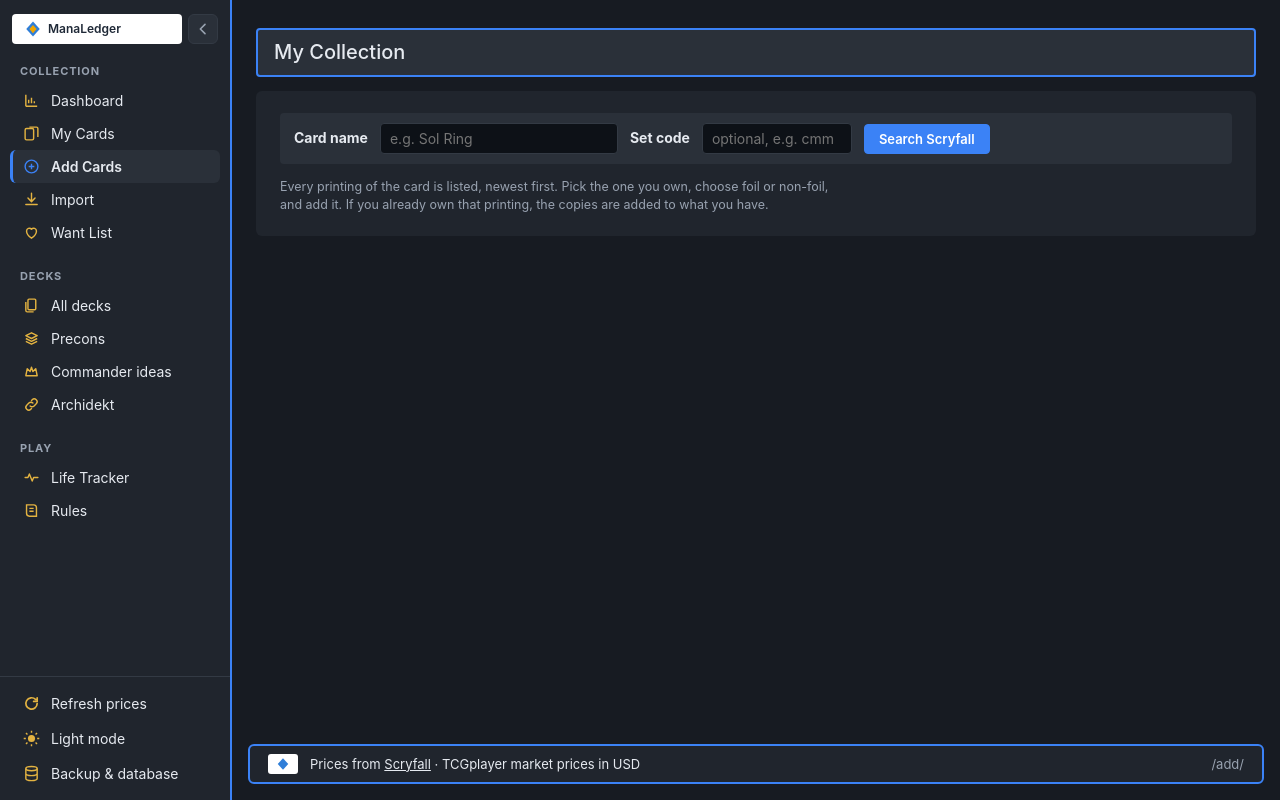
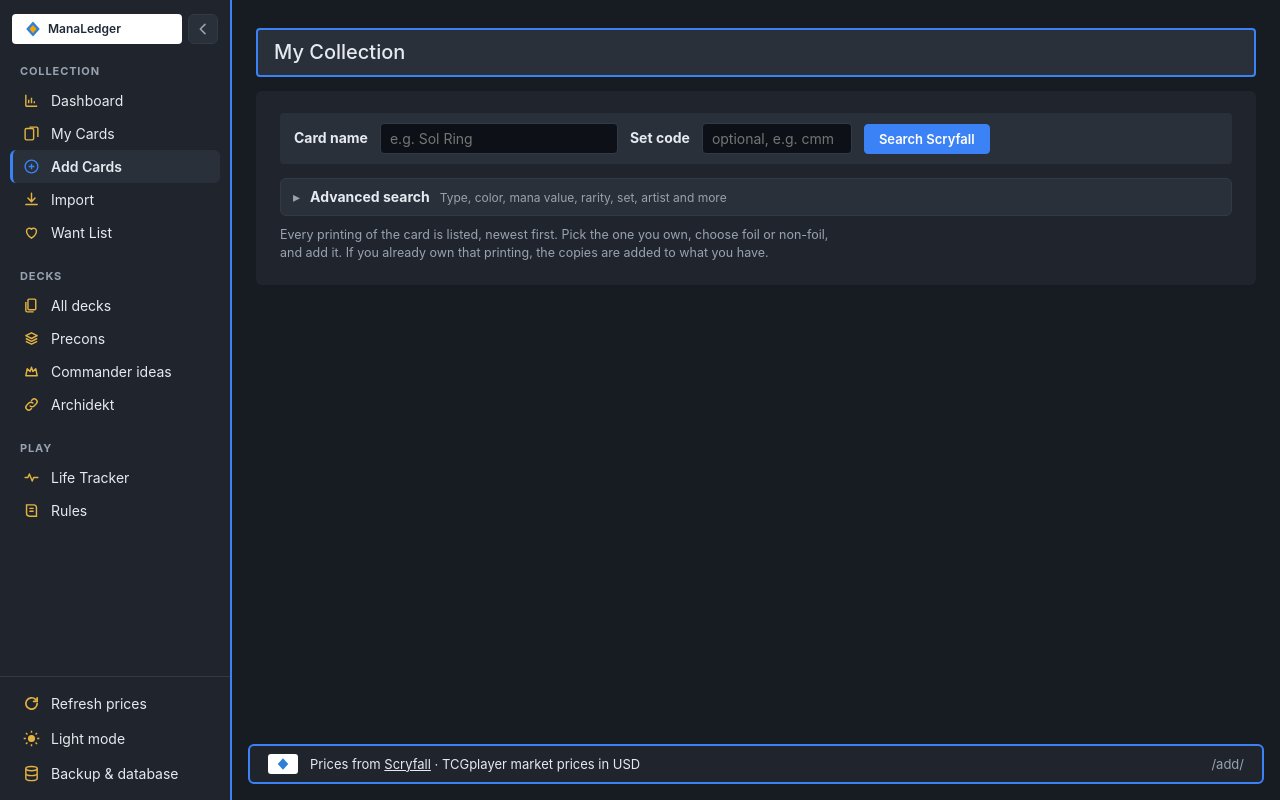
Before and after one commit to skyetown1124/manaledger, a Django app: page /add/ in a window 1280 px wide. Run offline with Django 5.2, Linux system fonts and the light colour scheme; data that the repository does not hold is empty.

Commit message:
Advanced search on the deck library and Add Cards; folds away, shows active filter count
Co-Authored-By: Claude Opus 5.5 <noreply@anthropic.com>
Claude-Session: https://claude.ai/code/session_011e1r7URpgnduaue8ZVqLg4

```diff
--- a/collection/static/collection/style.css
+++ b/collection/static/collection/style.css
@@ -1164,3 +1164,10 @@ body.selecting-decks .ad-cover { cursor: pointer; }
 .pill-check > span { display: inline-flex; align-items: center; gap: 4px; padding: 4px 10px; border: 1px solid var(--line); border-radius: 999px; font-size: 13px; background: var(--panel); user-select: none; }
 .pill-check input:checked + span { background: color-mix(in srgb, var(--accent) 22%, var(--panel)); border-color: var(--accent); color: var(--text); font-weight: 600; }
 .pill-check input:focus-visible + span { outline: 2px solid var(--accent); outline-offset: 2px; }
+.adv-search > summary { list-style: none; }
+.adv-search > summary::-webkit-details-marker { display: none; }
+.adv-caret { display: inline-block; transition: transform .15s; color: var(--muted); }
+.adv-search[open] .adv-caret { transform: rotate(90deg); }
+.adv-on { font-size: 12px; font-weight: 600; padding: 1px 8px; border-radius: 999px; background: color-mix(in srgb, var(--accent) 22%, transparent); color: var(--text); }
+.adv-search[open] .adv-hint { display: none; }
+@media (prefers-reduced-motion: reduce) { .adv-caret { transition: none; } }
--- a/collection/templates/collection/_advanced_search.html
+++ b/collection/templates/collection/_advanced_search.html
@@ -1,26 +1,31 @@
-{# Advanced search: plain form fields instead of typed filters. Fields belong to the search form above (form="card-search"). #}
-<details class="adv-search" id="advanced-search" {% if adv_active %}open{% endif %}>
-  <summary><strong>Advanced search</strong> <span class="muted small">Search by type, color, mana value, rarity, set, artist and more</span></summary>
+{# Advanced search: plain form fields instead of typed filters. Fields belong to the search form above (form="{{ form_id }}"). #}
+<details class="adv-search" id="advanced-search-{{ form_id }}" data-remember="adv-open-{{ scope }}">
+  <summary>
+    <span class="adv-caret" aria-hidden="true">▸</span>
+    <strong>Advanced search</strong>
+    {% if adv_count %}<span class="adv-on">{{ adv_count }} filter{{ adv_count|pluralize }} on</span>{% endif %}
+    <span class="muted small adv-hint">Type, color, mana value, rarity, set, artist and more</span>
+  </summary>
   <div class="adv-grid">
     <label class="adv-field"><span>Card name</span>
-      <input type="text" name="adv_name" value="{{ adv.v.adv_name }}" form="card-search" placeholder="e.g. Sol Ring"></label>
+      <input type="text" name="adv_name" value="{{ adv.v.adv_name }}" form="{{ form_id }}" placeholder="e.g. Sol Ring"></label>
     <label class="adv-field"><span>Rules text contains</span>
-      <input type="text" name="adv_text" value="{{ adv.v.adv_text }}" form="card-search" placeholder="e.g. draw a card"></label>
+      <input type="text" name="adv_text" value="{{ adv.v.adv_text }}" form="{{ form_id }}" placeholder="e.g. draw a card"></label>
 
     <fieldset class="adv-field adv-wide"><legend>Card type</legend>
       <div class="adv-checks">
-        {% for t in adv.types %}<label class="pill-check"><input type="checkbox" name="adv_type" value="{{ t }}" form="card-search" {% if t in adv.lists.adv_type %}checked{% endif %}><span>{{ t }}</span></label>{% endfor %}
+        {% for t in adv.types %}<label class="pill-check"><input type="checkbox" name="adv_type" value="{{ t }}" form="{{ form_id }}" {% if t in adv.lists.adv_type %}checked{% endif %}><span>{{ t }}</span></label>{% endfor %}
       </div>
-      <input type="text" name="adv_subtype" value="{{ adv.v.adv_subtype }}" form="card-search" placeholder="Subtype, e.g. Elf, Equipment, Saga" aria-label="Subtype">
+      <input type="text" name="adv_subtype" value="{{ adv.v.adv_subtype }}" form="{{ form_id }}" placeholder="Subtype, e.g. Elf, Equipment, Saga" aria-label="Subtype">
     </fieldset>
 
     <fieldset class="adv-field"><legend>Colors</legend>
       <div class="adv-checks">
-        {% for code, name in adv.colors %}<label class="pill-check" title="{{ name }}"><input type="checkbox" name="adv_color" value="{{ code }}" form="card-search" {% if code in adv.lists.adv_color %}checked{% endif %}><span><span class="ms ms-{{ code }}">{{ code }}</span> {{ name }}</span></label>{% endfor %}
-        <label class="pill-check"><input type="checkbox" name="adv_color" value="C" form="card-search" {% if "C" in adv.lists.adv_color %}checked{% endif %}><span>Colorless</span></label>
-        <label class="pill-check"><input type="checkbox" name="adv_color" value="M" form="card-search" {% if "M" in adv.lists.adv_color %}checked{% endif %}><span>Multicolor</span></label>
+        {% for code, name in adv.colors %}<label class="pill-check" title="{{ name }}"><input type="checkbox" name="adv_color" value="{{ code }}" form="{{ form_id }}" {% if code in adv.lists.adv_color %}checked{% endif %}><span><span class="ms ms-{{ code }}">{{ code }}</span> {{ name }}</span></label>{% endfor %}
+        <label class="pill-check"><input type="checkbox" name="adv_color" value="C" form="{{ form_id }}" {% if "C" in adv.lists.adv_color %}checked{% endif %}><span>Colorless</span></label>
+        <label class="pill-check"><input type="checkbox" name="adv_color" value="M" form="{{ form_id }}" {% if "M" in adv.lists.adv_color %}checked{% endif %}><span>Multicolor</span></label>
       </div>
-      <select name="adv_colormode" form="card-search" aria-label="How to match colors">
+      <select name="adv_colormode" form="{{ form_id }}" aria-label="How to match colors">
         <option value="" {% if not adv.v.adv_colormode %}selected{% endif %}>Including these colors (maybe more)</option>
         <option value="exact" {% if adv.v.adv_colormode == "exact" %}selected{% endif %}>Exactly these colors</option>
         <option value="atmost" {% if adv.v.adv_colormode == "atmost" %}selected{% endif %}>Only these colors (or fewer)</option>
@@ -29,16 +34,16 @@
 
     <fieldset class="adv-field"><legend>Fits a Commander deck of colors</legend>
       <div class="adv-checks">
-        {% for code, name in adv.colors %}<label class="pill-check" title="{{ name }}"><input type="checkbox" name="adv_identity" value="{{ code }}" form="card-search" {% if code in adv.lists.adv_identity %}checked{% endif %}><span><span class="ms ms-{{ code }}">{{ code }}</span></span></label>{% endfor %}
-        <label class="pill-check"><input type="checkbox" name="adv_identity" value="C" form="card-search" {% if "C" in adv.lists.adv_identity %}checked{% endif %}><span>Colorless only</span></label>
+        {% for code, name in adv.colors %}<label class="pill-check" title="{{ name }}"><input type="checkbox" name="adv_identity" value="{{ code }}" form="{{ form_id }}" {% if code in adv.lists.adv_identity %}checked{% endif %}><span><span class="ms ms-{{ code }}">{{ code }}</span></span></label>{% endfor %}
+        <label class="pill-check"><input type="checkbox" name="adv_identity" value="C" form="{{ form_id }}" {% if "C" in adv.lists.adv_identity %}checked{% endif %}><span>Colorless only</span></label>
       </div>
       <span class="small muted">Cards whose color identity fits inside the colors you tick.</span>
     </fieldset>
 
     <div class="adv-field"><span>Mana value</span>
       <div class="adv-inline">
-        <input type="number" name="adv_mv" min="0" max="20" value="{{ adv.v.adv_mv }}" form="card-search" aria-label="Mana value" class="qty">
-        <select name="adv_mvop" form="card-search" aria-label="Mana value comparison">
+        <input type="number" name="adv_mv" min="0" max="20" value="{{ adv.v.adv_mv }}" form="{{ form_id }}" aria-label="Mana value" class="qty">
+        <select name="adv_mvop" form="{{ form_id }}" aria-label="Mana value comparison">
           {% for code, label in adv.mvops %}<option value="{{ code }}" {% if adv.v.adv_mvop == code %}selected{% endif %}>{{ label }}</option>{% endfor %}
         </select>
       </div>
@@ -46,28 +51,32 @@
 
     <fieldset class="adv-field"><legend>Rarity</legend>
       <div class="adv-checks">
-        {% for r in adv.rarities %}<label class="pill-check"><input type="checkbox" name="adv_rarity" value="{{ r }}" form="card-search" {% if r in adv.lists.adv_rarity %}checked{% endif %}><span>{{ r|capfirst }}</span></label>{% endfor %}
+        {% for r in adv.rarities %}<label class="pill-check"><input type="checkbox" name="adv_rarity" value="{{ r }}" form="{{ form_id }}" {% if r in adv.lists.adv_rarity %}checked{% endif %}><span>{{ r|capfirst }}</span></label>{% endfor %}
       </div>
     </fieldset>
 
     <label class="adv-field"><span>Set</span>
-      <select name="adv_set" form="card-search">
+      {% if scope == "scryfall" %}
+        <input type="text" name="adv_set" value="{{ adv.v.adv_set }}" form="{{ form_id }}" placeholder="Set code, e.g. cmm" maxlength="6">
+      {% else %}
+      <select name="adv_set" form="{{ form_id }}">
         <option value="">Any set</option>
         {% for code, name in adv.sets %}<option value="{{ code }}" {% if adv.v.adv_set == code %}selected{% endif %}>{{ name }} ({{ code|upper }})</option>{% endfor %}
-      </select></label>
+      </select>
+      {% endif %}</label>
 
     <label class="adv-field"><span>Artist</span>
-      <input type="text" name="adv_artist" value="{{ adv.v.adv_artist }}" form="card-search" list="artist-list" placeholder="Any artist">
+      <input type="text" name="adv_artist" value="{{ adv.v.adv_artist }}" form="{{ form_id }}" list="artist-list" placeholder="Any artist">
       <datalist id="artist-list">{% for a in adv.artists %}<option value="{{ a }}">{% endfor %}</datalist></label>
 
     <label class="adv-field"><span>Legal in</span>
-      <select name="adv_format" form="card-search">
+      <select name="adv_format" form="{{ form_id }}">
         <option value="">Any format</option>
         {% for f in adv.formats %}<option value="{{ f }}" {% if adv.v.adv_format == f %}selected{% endif %}>{{ f|capfirst }}</option>{% endfor %}
       </select></label>
 
     <label class="adv-field"><span>Finish</span>
-      <select name="adv_finish" form="card-search">
+      <select name="adv_finish" form="{{ form_id }}">
         <option value="">Any finish</option>
         <option value="nonfoil" {% if adv.v.adv_finish == "nonfoil" %}selected{% endif %}>Non-foil</option>
         <option value="foil" {% if adv.v.adv_finish == "foil" %}selected{% endif %}>Foil</option>
@@ -76,14 +85,26 @@
 
     <fieldset class="adv-field"><legend>Only cards that</legend>
       <div class="adv-checks">
-        <label class="pill-check"><input type="checkbox" name="adv_is" value="commander" form="card-search" {% if "commander" in adv.lists.adv_is %}checked{% endif %}><span>Can be a commander</span></label>
-        <label class="pill-check"><input type="checkbox" name="adv_is" value="signed" form="card-search" {% if "signed" in adv.lists.adv_is %}checked{% endif %}><span>Are signed</span></label>
+        <label class="pill-check"><input type="checkbox" name="adv_is" value="commander" form="{{ form_id }}" {% if "commander" in adv.lists.adv_is %}checked{% endif %}><span>Can be a commander</span></label>
+        {% if scope != "scryfall" %}        <label class="pill-check"><input type="checkbox" name="adv_is" value="signed" form="{{ form_id }}" {% if "signed" in adv.lists.adv_is %}checked{% endif %}><span>Are signed</span></label>{% endif %}
       </div>
     </fieldset>
   </div>
   <div class="row-actions">
-    <button type="submit" class="btn primary" form="card-search">Search</button>
-    <a class="btn ghost" href="{% url 'collection:cards' %}">Clear all</a>
-    <span class="small muted">Every field you fill in narrows the results.</span>
+    <button type="submit" class="btn primary" form="{{ form_id }}">Search</button>
+    <a class="btn ghost" href="{{ clear_url }}">Clear all</a>
+    <button type="button" class="link-btn" data-adv-close>Hide advanced search</button>
+    <span class="small muted">Every field you fill in narrows the results.{% if scope == "scryfall" %} Searches every Magic card on Scryfall.{% endif %}</span>
   </div>
 </details>
+<script>
+  (function () {
+    var box = document.getElementById("advanced-search-{{ form_id }}");
+    if (!box) return;
+    var key = box.dataset.remember;
+    try { if (localStorage.getItem(key) === "1") box.open = true; } catch (e) {}
+    box.addEventListener("toggle", function () { try { localStorage.setItem(key, box.open ? "1" : "0"); } catch (e) {} });
+    var close = box.querySelector("[data-adv-close]");
+    if (close) close.addEventListener("click", function () { box.open = false; box.querySelector("summary").focus(); });
+  })();
+</script>
--- a/collection/templates/collection/add.html
+++ b/collection/templates/collection/add.html
@@ -4,14 +4,15 @@
 
 {% block content %}
 <section class="panel">
-  <form class="section-head filters" method="get" autocomplete="off">
+  <form class="section-head filters" method="get" autocomplete="off" id="add-search">
     <label for="card-name">Card name</label>
-    <input type="search" id="card-name" name="q" value="{{ q }}" placeholder="e.g. Sol Ring" list="name-suggestions" data-autocomplete="{% url 'collection:autocomplete' %}" required>
+    <input type="search" id="card-name" name="q" value="{{ q }}" placeholder="e.g. Sol Ring" list="name-suggestions" data-autocomplete="{% url 'collection:autocomplete' %}">
     <datalist id="name-suggestions"></datalist>
     <label for="card-set">Set code</label>
     <input type="text" id="card-set" name="set" value="{{ set_code }}" placeholder="optional, e.g. cmm" class="short">
     <button type="submit" class="btn primary">Search Scryfall</button>
   </form>
+  {% url 'collection:add' as clear_url %}{% include "collection/_advanced_search.html" with form_id="add-search" scope="scryfall" clear_url=clear_url %}
   <p class="note">Every printing of the card is listed, newest first. Pick the one you own, choose foil or non-foil, and add it. If you already own that printing, the copies are added to what you have.</p>
 
   {% if error %}
--- a/collection/templates/collection/cards.html
+++ b/collection/templates/collection/cards.html
@@ -31,7 +31,7 @@
     <a class="btn small ghost" href="{% url 'collection:cards_export' %}" title="Download your whole collection as a spreadsheet (CSV)">Export CSV</a>
   </form>
 
-  {% include "collection/_advanced_search.html" %}
+  {% url 'collection:cards' as clear_url %}{% include "collection/_advanced_search.html" with form_id="card-search" scope="collection" clear_url=clear_url %}
   {% include "collection/_search_help.html" %}
 
   {% if search.descriptions %}
@@ -46,7 +46,7 @@
   {% endif %}
 
   {% if rows %}
-    <p class="note">Change a quantity, what you paid, the condition, language, where the copies are kept or whether they're signed, then press Save. Search <code>a:"Rebecca Guay"</code> for an artist's cards, or <code>is:signed</code> for your signed cards. Set a quantity to 0 to remove the card.</p>
+    <p class="note">Change a quantity, what you paid, the condition, language, where the copies are kept or whether they're signed, then press Save. Click an artist's name to see all their cards, or use Advanced search for signed cards, sets, rarities and more. Set a quantity to 0 to remove the card.</p>
     <datalist id="location-list">{% for l in locations %}<option value="{{ l }}">{% endfor %}</datalist>
     <div class="table-wrap">
       <table class="data cards-table">
--- a/collection/templates/collection/deck.html
+++ b/collection/templates/collection/deck.html
@@ -299,7 +299,7 @@
         <label class="seg-opt"><input type="radio" name="src" value="all" {% if source == "all" %}checked{% endif %}> All cards (add to collection)</label>
       </div>
       <label class="sr" for="lib-q">Search {% if source == "all" %}all Magic cards{% else %}your library{% endif %}</label>
-      <input type="search" id="lib-q" name="q" value="{{ q }}" placeholder='Type a card name, or e.g. o:"draw a card" mv<=3' autocomplete="off">
+      <input type="search" id="lib-q" name="q" value="{{ q }}" placeholder="Card name, type or rules text" autocomplete="off">
       <button type="submit" class="btn primary">Search</button>
       {% if can_fit %}
         {# The hidden 0 comes first so a ticked box (sent after it) wins. #}
@@ -310,6 +310,7 @@
         </label>
       {% endif %}
     </form>
+    {% url 'collection:deck' deck.pk as clear_url %}{% include "collection/_advanced_search.html" with form_id="library-search" scope="library" clear_url=clear_url %}
     {% include "collection/_search_help.html" %}
     <div id="library-results" aria-live="polite">
       {% include "collection/_library_results.html" %}
--- a/collection/views.py
+++ b/collection/views.py
@@ -162,7 +162,7 @@ def cards(request):
     return render(request, "collection/cards.html", {
         "active_tab": "cards", "rows": rows, "q": q, "sort": sort, "total": total,
         "locations": locations, "loc": loc, "conditions": CollectionItem.CONDITION_CHOICES,
-        "adv": _advanced_form(request.GET), "adv_active": bool(adv),
+        "adv": _advanced_form(request.GET), "adv_active": bool(adv), "adv_count": len(adv.descriptions) if adv else 0,
         "languages": CollectionItem.LANGUAGE_CHOICES,
         "copies": sum(r["item"].quantity for r in rows),
         "search": found, "show_text": bool(found.highlight),
@@ -252,13 +252,17 @@ def item_delete(request, pk):
 def add_cards(request):
     q = request.GET.get("q", "").strip()
     set_code = request.GET.get("set", "").strip().lower()
+    adv = search.has_advanced(request.GET)
     results, error = [], None
-    if q:
+    if q or adv:
         try:
             extra = f" set:{set_code}" if set_code else ""
-            results = scryfall.search(f'!"{q}"{extra}')  # exact name first
+            if adv:
+                extra += " " + search.to_scryfall(request.GET)
+            results = scryfall.search(f'!"{q}"{extra}') if q else []  # exact name first
             if not results:
-                results = scryfall.search(f"{q}{extra}")
+                # A broad advanced search lists one printing per card; a name lists every printing.
+                results = scryfall.search(f"{q}{extra}".strip(), unique="cards" if adv and not q else "prints")
         except scryfall.ScryfallError as exc:
             error = str(exc)
     owned = {}
@@ -273,6 +277,8 @@ def add_cards(request):
         ]
     return render(request, "collection/add.html", {
         "active_tab": "add", "q": q, "set_code": set_code, "results": results, "error": error,
+        "adv": _advanced_form(request.GET), "adv_active": adv,
+        "adv_count": len(search.advanced(request.GET).descriptions) if adv else 0,
     })
 
 
@@ -663,6 +669,11 @@ def deck_detail(request, pk):
     # Library panel: cards you own, with how many copies are still free for this deck.
     q = request.GET.get("q", "").strip()
     found = search.parse(q)
+    adv = search.advanced(request.GET) if search.has_advanced(request.GET) else None
+    if adv:
+        found.q &= adv.q
+        found.descriptions += adv.descriptions
+        found.errors += adv.errors
     commander_colors = "".join(sorted(
         {c for e in entries if e["board"] == "commander" for c in (e["color_identity"] or "")},
         key="WUBRG".index,
@@ -671,8 +682,10 @@ def deck_detail(request, pk):
     fit = deck.format == "commander" and has_commander and request.GET.get("fit", "1") != "0"
 
     library = Card.objects.filter(items__isnull=False).distinct()
-    if q:
+    if q or adv:
         library = library.filter(found.q)
+    if adv and adv.item_filters.get("finish"):
+        library = library.filter(items__finish=adv.item_filters["finish"])
     if fit:
         library = library.filter(search.identity_q(commander_colors))
     in_deck = {}
@@ -698,8 +711,9 @@ def deck_detail(request, pk):
     # "All cards" mode: search Scryfall for cards you don't own yet, to add to your collection.
     source = "all" if request.GET.get("src") == "all" else "lib"
     all_results, all_error = [], None
-    if source == "all" and len(q) >= 2:
-        all_results, all_error = _search_all_cards(q, commander_colors if fit else "")
+    if source == "all" and (len(q) >= 2 or adv):
+        all_results, all_error = _search_all_cards(q, commander_colors if fit else "",
+                                                   extra=search.to_scryfall(request.GET) if adv else "")
 
     boards = _boards(deck)
     # Where the library's Add buttons come back to: this page (without the live-search
@@ -710,6 +724,7 @@ def deck_detail(request, pk):
     template = "collection/_library_results.html" if request.GET.get("partial") == "library" else "collection/deck.html"
     return render(request, template, {
         "library_back": library_back, "source": source, "all_results": all_results, "all_error": all_error,
+        "adv": _advanced_form(request.GET), "adv_active": bool(adv), "adv_count": len(adv.descriptions) if adv else 0,
         "active_tab": "decks", "deck": deck, "stats": stats, "boards": boards,
         "default_board": "commander" if deck.format == "commander" and not has_commander else "main",
         "formats": Deck.FORMAT_CHOICES, "q": q, "search": found, "results": results,
@@ -767,14 +782,15 @@ def _deck_tokens(deck):
 FINISH_PRICE = {"nonfoil": "usd", "foil": "usd_foil", "etched": "usd_etched"}
 
 
-def _search_all_cards(q, identity="", limit=24):
+def _search_all_cards(q, identity="", limit=24, extra=""):
     """Scryfall search for the deck page's "All cards" mode. An exact name lists its printings;
-    anything else lists one printing per card. Returns (results, error)."""
+    anything else lists one printing per card. `extra`: Advanced search filters in Scryfall's syntax.
+    Returns (results, error)."""
     fit = f" id<={identity}" if identity else ""
     try:
-        results = scryfall.search(f'!"{q}"{fit}', limit=limit)
+        results = scryfall.search(f'!"{q}"{fit} {extra}'.strip(), limit=limit) if q else []
         if not results:
-            results = scryfall.search(f"{q}{fit}", unique="cards", limit=limit)
+            results = scryfall.search(f"{q}{fit} {extra}".strip(), unique="cards", limit=limit)
     except scryfall.ScryfallError as exc:
         return [], str(exc)
     held = {}
```
Also changed, not shown: collection/search.py (+44 -0 lines), collection/static/collection/deck.js (+11 -1 lines), collection/tests.py (+29 -0 lines), README.md.
